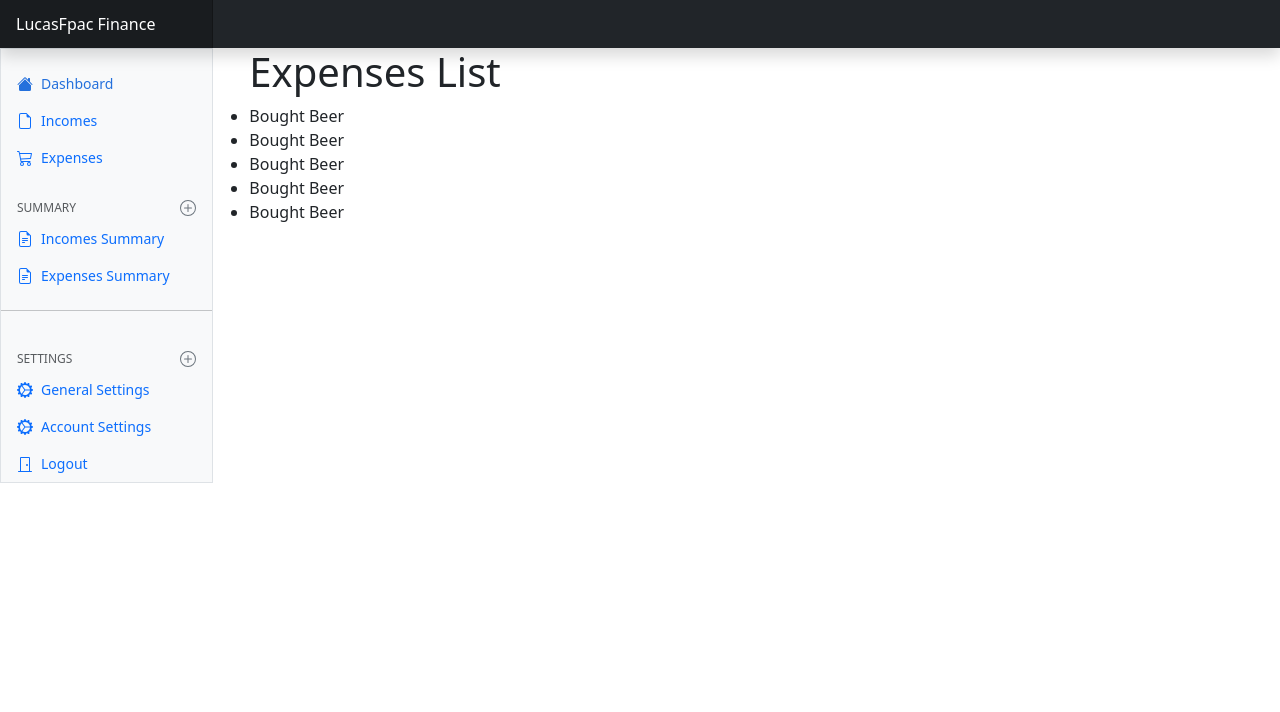
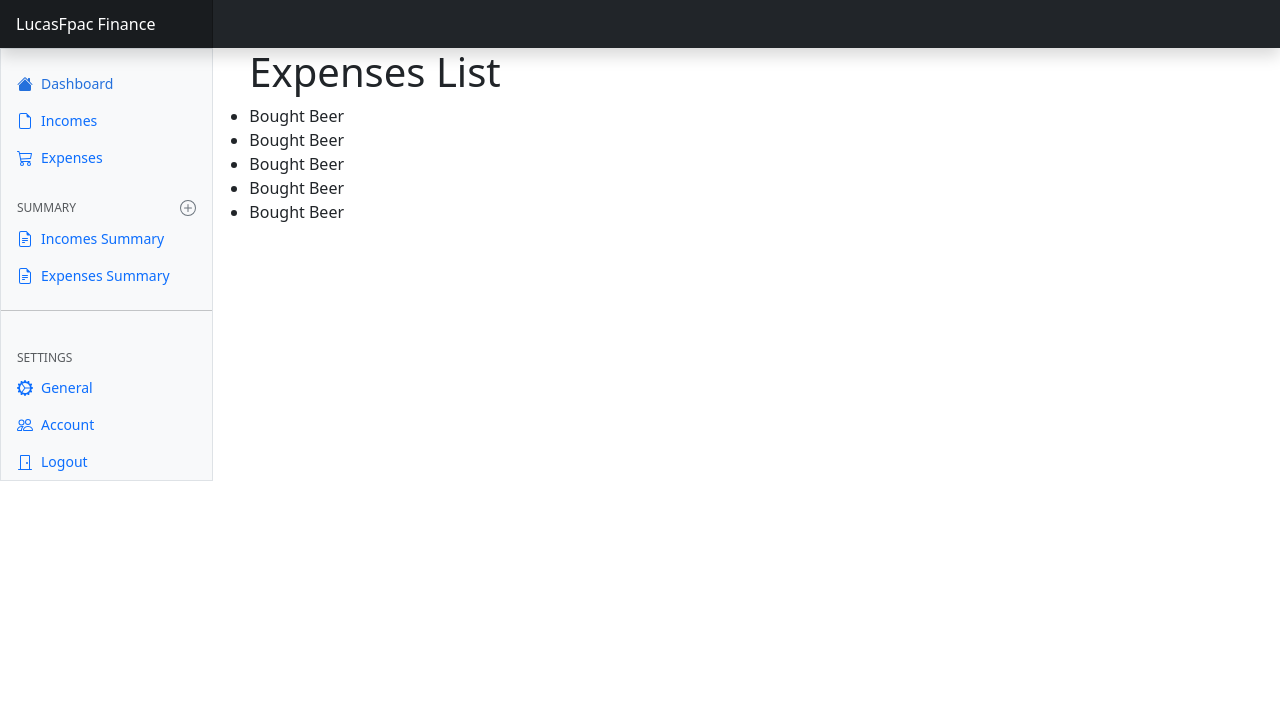
Before and after one commit to lucasfpac/Finance-Dashboard, a Django app: page / in a window 1280 px wide. Shown: the top 712 px of the page. Run offline with Django 4.2, Linux system fonts and the light colour scheme; the visitor is signed in with stand-in values (Sample User, id 1); some libraries are stand-ins or nearby versions.

Commit message:
icon update

```diff
--- a/templates/base.html
+++ b/templates/base.html
@@ -139,6 +139,9 @@
           d="M7.068.727c.243-.97 1.62-.97 1.864 0l.071.286a.96.96 0 0 0 1.622.434l.205-.211c.695-.719 1.888-.03 1.613.931l-.08.284a.96.96 0 0 0 1.187 1.187l.283-.081c.96-.275 1.65.918.931 1.613l-.211.205a.96.96 0 0 0 .434 1.622l.286.071c.97.243.97 1.62 0 1.864l-.286.071a.96.96 0 0 0-.434 1.622l.211.205c.719.695.03 1.888-.931 1.613l-.284-.08a.96.96 0 0 0-1.187 1.187l.081.283c.275.96-.918 1.65-1.613.931l-.205-.211a.96.96 0 0 0-1.622.434l-.071.286c-.243.97-1.62.97-1.864 0l-.071-.286a.96.96 0 0 0-1.622-.434l-.205.211c-.695.719-1.888.03-1.613-.931l.08-.284a.96.96 0 0 0-1.186-1.187l-.284.081c-.96.275-1.65-.918-.931-1.613l.211-.205a.96.96 0 0 0-.434-1.622l-.286-.071c-.97-.243-.97-1.62 0-1.864l.286-.071a.96.96 0 0 0 .434-1.622l-.211-.205c-.719-.695-.03-1.888.931-1.613l.284.08a.96.96 0 0 0 1.187-1.186l-.081-.284c-.275-.96.918-1.65 1.613-.931l.205.211a.96.96 0 0 0 1.622-.434l.071-.286zM12.973 8.5H8.25l-2.834 3.779A4.998 4.998 0 0 0 12.973 8.5zm0-1a4.998 4.998 0 0 0-7.557-3.779l2.834 3.78h4.723zM5.048 3.967c-.03.021-.058.043-.087.065l.087-.065zm-.431.355A4.984 4.984 0 0 0 3.002 8c0 1.455.622 2.765 1.615 3.678L7.375 8 4.617 4.322zm.344 7.646.087.065-.087-.065z"
         />
       </symbol>
+      <symbol id="people" viewBox="0 0 16 16">
+        <path d="M15 14s1 0 1-1-1-4-5-4-5 3-5 4 1 1 1 1h8Zm-7.978-1A.261.261 0 0 1 7 12.996c.001-.264.167-1.03.76-1.72C8.312 10.629 9.282 10 11 10c1.717 0 2.687.63 3.24 1.276.593.69.758 1.457.76 1.72l-.008.002a.274.274 0 0 1-.014.002H7.022ZM11 7a2 2 0 1 0 0-4 2 2 0 0 0 0 4Zm3-2a3 3 0 1 1-6 0 3 3 0 0 1 6 0ZM6.936 9.28a5.88 5.88 0 0 0-1.23-.247A7.35 7.35 0 0 0 5 9c-4 0-5 3-5 4 0 .667.333 1 1 1h4.216A2.238 2.238 0 0 1 5 13c0-1.01.377-2.042 1.09-2.904.243-.294.526-.569.846-.816ZM4.92 10A5.493 5.493 0 0 0 4 13H1c0-.26.164-1.03.76-1.724.545-.636 1.492-1.256 3.16-1.275ZM1.5 5.5a3 3 0 1 1 6 0 3 3 0 0 1-6 0Zm3-2a2 2 0 1 0 0 4 2 2 0 0 0 0-4Z"/>
+      </symbol>
       <symbol id="house-fill" viewBox="0 0 16 16">
         <path
           d="M8.707 1.5a1 1 0 0 0-1.414 0L.646 8.146a.5.5 0 0 0 .708.708L8 2.207l6.646 6.647a.5.5 0 0 0 .708-.708L13 5.793V2.5a.5.5 0 0 0-.5-.5h-1a.5.5 0 0 0-.5.5v1.293L8.707 1.5Z"
--- a/templates/expenses/index.html
+++ b/templates/expenses/index.html
@@ -1,9 +1,10 @@
 {% extends "base.html" %}
 
 {% block content %}
-{% include 'partials/_messages.html' %}
 
 <div class="container">
+    {% include 'partials/_messages.html' %}
+
     <h1>Expenses List</h1>
     <ul class="list-group">
         <li class"list-group-item">Bought Beer</li>
--- a/templates/partials/_sidebar.html
+++ b/templates/partials/_sidebar.html
@@ -50,15 +50,13 @@
         <hr class="my-3">
         <h6 class="sidebar-heading d-flex justify-content-between align-items-center px-3 mt-4 mb-1 text-body-secondary text-uppercase">
           <span>Settings</span>
-          <a class="link-secondary" href="#" aria-label="Add a new report">
-            <svg class="bi"><use xlink:href="#plus-circle"/></svg>
           </a>
         </h6>
         <ul class="nav flex-column mb-auto">
           <li class="nav-item">
             <a class="nav-link d-flex align-items-center gap-2" style="cursor: pointer" onclick="event.preventDefault(); document.getElementById('general-form').submit();">
               <svg class="bi"><use xlink:href="#gear-wide-connected"/></svg>
-              General Settings
+              General
               <form id="general-form" action="{% url 'preferences' %}" method="post" style="display: none;">
                 {% csrf_token %}
               </form>
@@ -66,8 +64,8 @@
           </li>
           <li class="nav-item">
             <a class="nav-link d-flex align-items-center gap-2" style="cursor: pointer" onclick="event.preventDefault(); document.getElementById('account-form').submit();">
-              <svg class="bi"><use xlink:href="#gear-wide-connected"/></svg>
-              Account Settings
+              <svg class="bi"><use xlink:href="#people"/></svg>
+              Account
             </a>
             <form id="account-form" action="{% url 'logout' %}" method="post" style="display: none;">
               {% csrf_token %}
```
